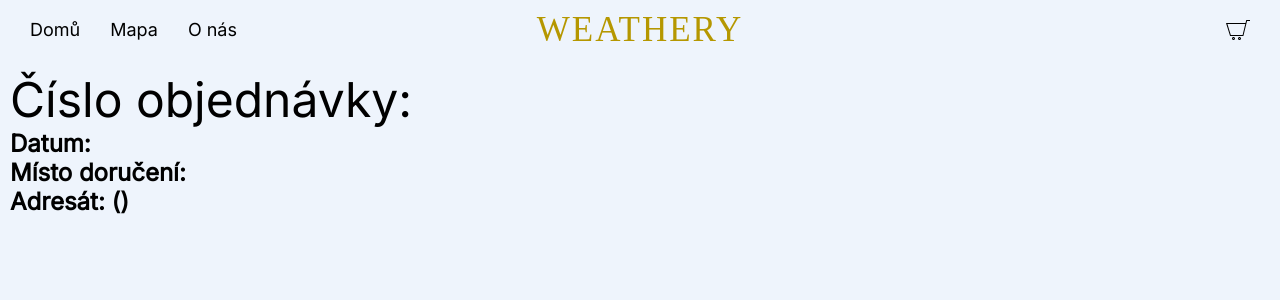
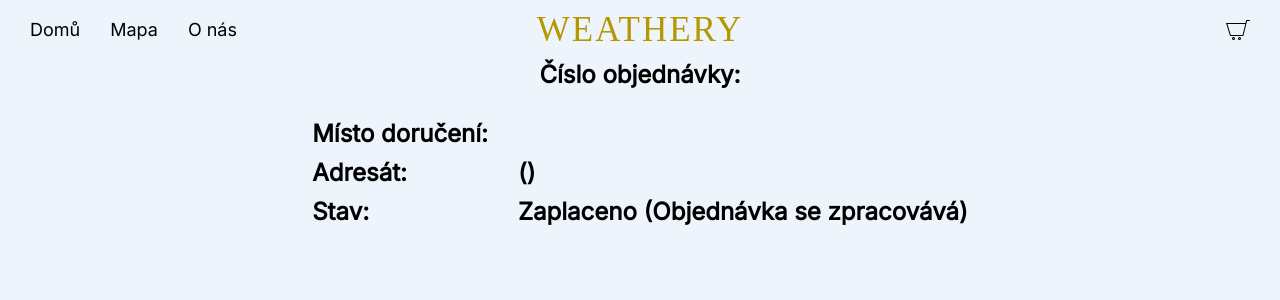
Before and after one commit to gyarab/2022-3e-weathery, a Vue app in the folder frontend/: page /objednavka/1 in a window 1280 px wide. Shown: the top 300 px of the page. Built offline with nearby package versions, Linux system fonts and the light colour scheme; no server answers; a web font is replaced by a local one.

Commit message:
nevsimat

```diff
--- a/frontend/src/views/OrderView.vue
+++ b/frontend/src/views/OrderView.vue
@@ -1,9 +1,16 @@
 <template>
     <div class="objednavka">
-        <h1>Číslo objednávky: {{ data.id }}</h1>
-        <h2>Datum: {{ datum }}</h2>
-        <h2>Místo doručení: {{ data.street }} {{data.city}} {{data.postal_code}} {{data.country}}</h2>
-        <h2>Adresát: {{data.name}} ({{data.email}})</h2>
+        <div class="udaje">
+            <h2>Číslo objednávky:</h2>
+            <h1>{{ data.id }}</h1>
+            <h2>{{ datum }}</h2>
+
+            <div class="konteiner">
+                <h2>Místo doručení: </h2><h2>{{ data.street }} {{data.city}} {{data.postal_code}} {{data.country}}</h2>
+                <h2>Adresát: </h2><h2>{{data.name}} ({{data.email}})</h2>
+                <h2>Stav: </h2><h2>{{ stav }}</h2>
+            </div>
+        </div>
     </div>
 </template>
 
@@ -30,7 +37,9 @@ export default {
                 return `${list[2]}.${list[1]}. ${list[0]}`
             }
             catch (e) {} //jeste jsme nedostali data
-
+        },
+        stav() {
+            return this.data.order_state == "sent" ? "Odesláno" : "Zaplaceno (Objednávka se zpracovává)"
         }
     }
 }
@@ -38,6 +47,25 @@ export default {
 
 <style scoped>
 .objednavka {
-    padding: 10px
+    display: flex;
+    justify-content: center;
 }
+
+.udaje {
+    display: flex;
+    flex-direction: column;
+    align-items: center;
+    width: 80%;
+    text-align: center;
+}
+
+.konteiner {
+    margin-top: 30px;
+    display: grid;
+    row-gap: 10px;
+    column-gap: 30px;
+    grid-template-columns: auto auto;
+    justify-items: start;
+}
+
 </style>
```
